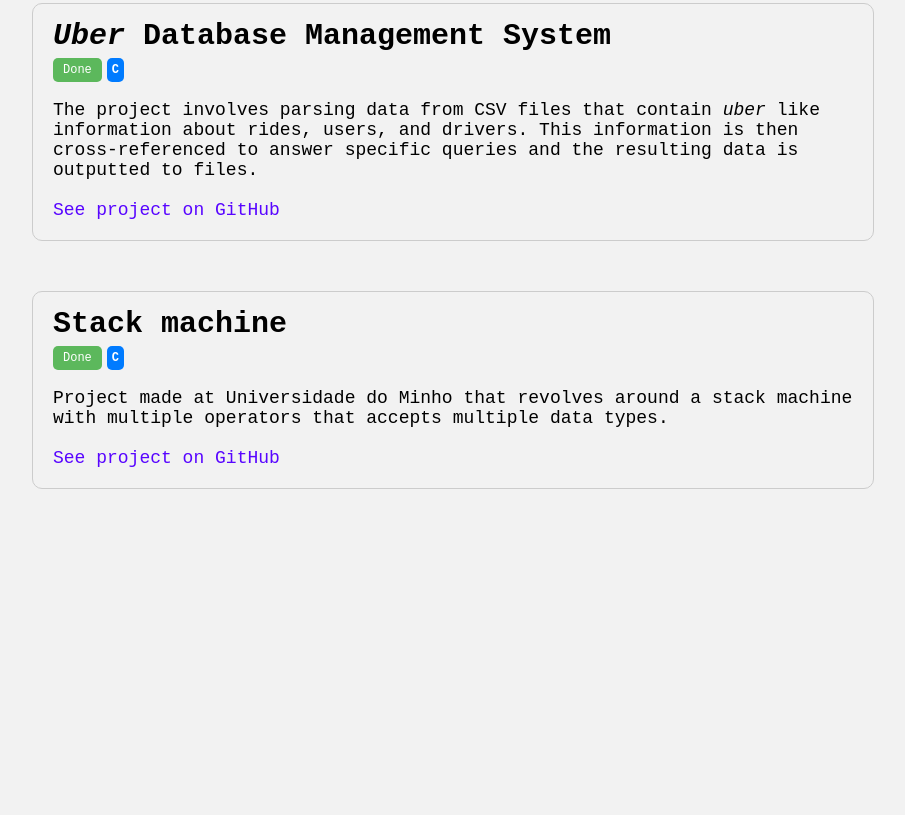
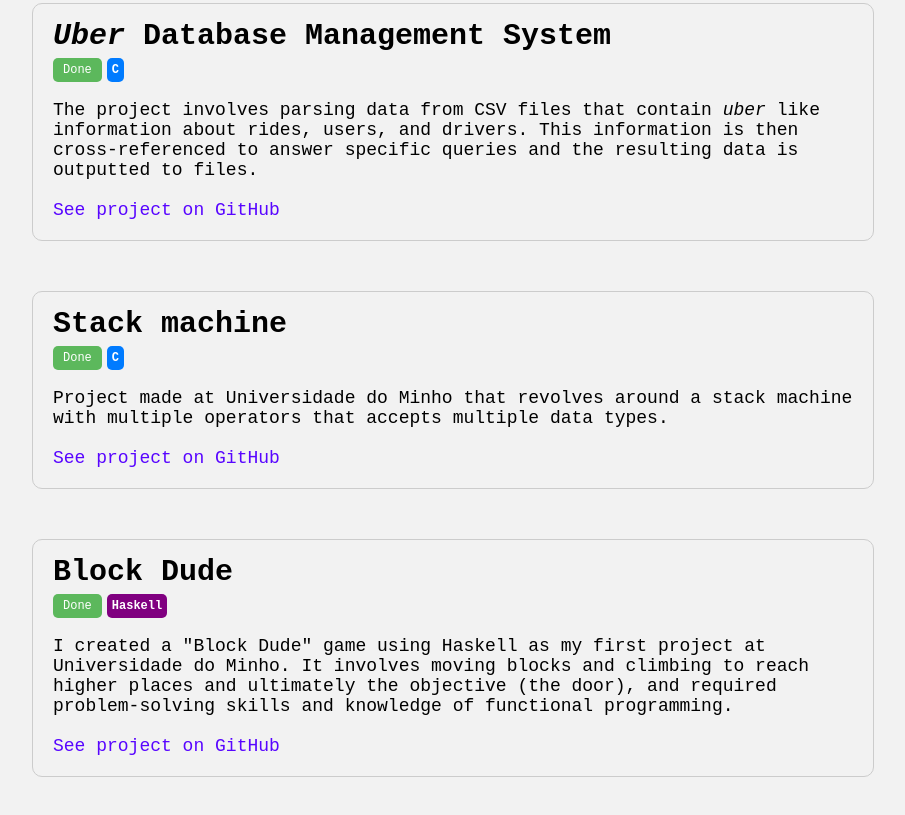
Before and after one commit to T-yago/T-yago.github.io, a plain HTML site: page projects.html in a window 1280 px wide. Shown: the part 954-1769 px from the top of the page, without its empty margins (187-1092 px from the left). Before the commit the page ends 1543 px from the top, so only its background shows below. Drawn offline with Linux system fonts and the light colour scheme.

Commit message:
New project

```diff
--- a/index.css
+++ b/index.css
@@ -331,6 +331,11 @@ nav ul li a.active::after {
   color: #fff;
 }
 
+.haskell {
+  background-color: purple;
+  color: #fff;
+}
+
 /* CONTACTS */
 
 .contacts {
--- a/projects.css
+++ b/projects.css
@@ -101,3 +101,8 @@
     background-color: #ee7e89;
     color: #fff;
 }
+
+.haskell {
+    background-color: purple;
+    color: #fff;
+}
--- a/projects.html
+++ b/projects.html
@@ -75,6 +75,15 @@
             <p>Project made at Universidade do Minho that revolves around a stack machine with multiple operators that accepts multiple data types.</p>
             <a href="https://github.com/T-yago/LI2" target="_blank">See project on GitHub</a>
         </div>
+        <div class="project">
+            <div class="project-header">
+                <h2>Block Dude</h2>
+                <span class="status done">Done</span>
+                <span class="language haskell">Haskell</span>
+            </div>
+            <p>I created a "Block Dude" game using Haskell as my first project at Universidade do Minho. It involves moving blocks and climbing to reach higher places and ultimately the objective (the door), and required problem-solving skills and knowledge of functional programming.</p>
+            <a href="https://github.com/T-yago/LI1" target="_blank">See project on GitHub</a>
+        </div>
     </div>
 
 
```
Also changed, not shown: index.html (+12 -1 lines).
